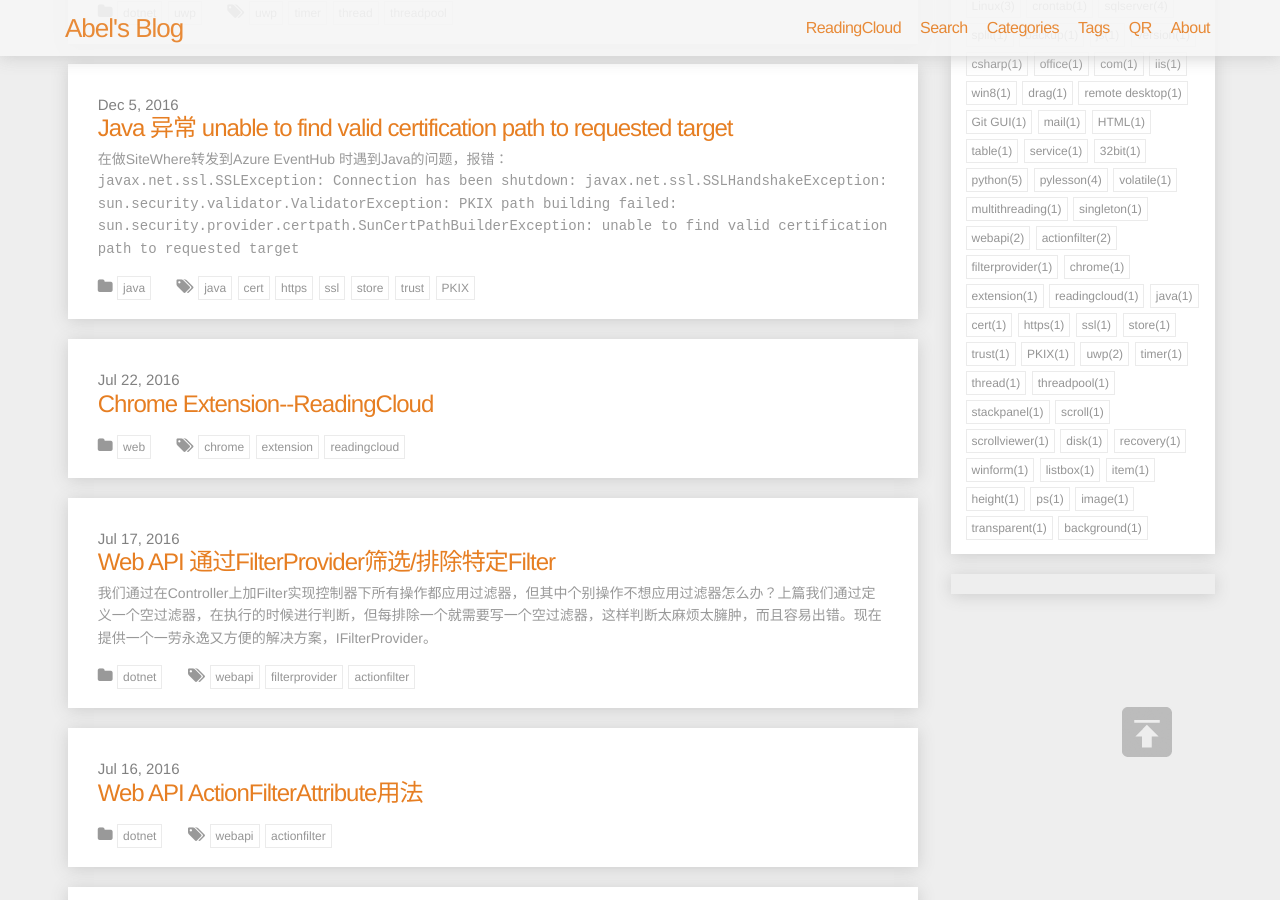
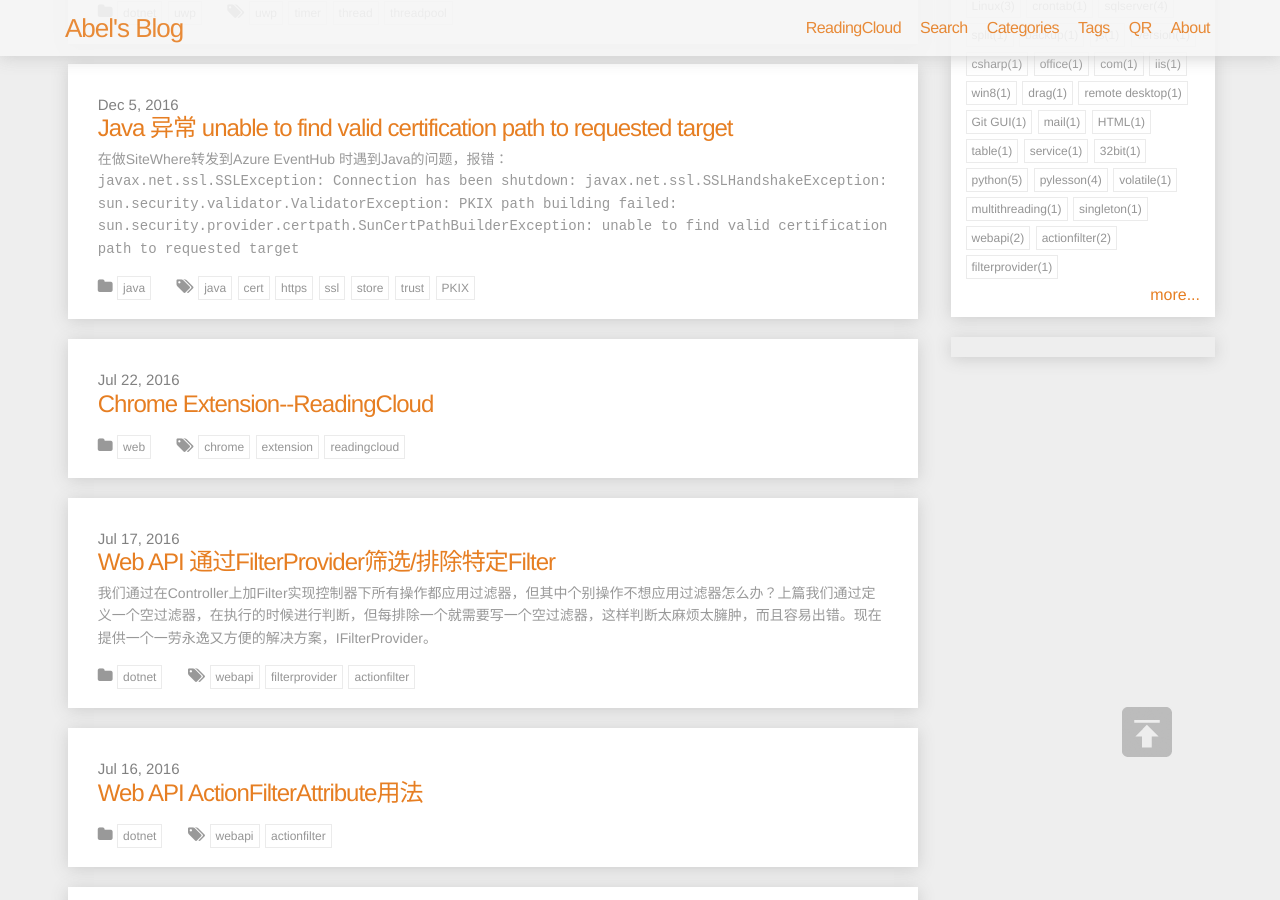
Before and after one commit to Abel-Liu/Abel-Liu.github.io, a Jekyll site: the page built from index.html, in a window 1280 px wide and 900 px high, scrolled down 789 px. Built offline with Jekyll 4.4.1, drawn with Linux system fonts in a browser that asks for light colours; nearby versions of some CDN libraries; the list of posts is cut into pages by our own code; comment, search, counter and statistics services are not loaded.

Commit message:
limit tags display in sidebar

```diff
--- a/_layouts/default.html
+++ b/_layouts/default.html
@@ -38,22 +38,33 @@
                         <div class="category-header">Categories</div>
                         <hr />
                         <ul class="category-panel">
-                            {% for c in site.categories %}
+                            {% for c in site.categories limit:20 %}
                             <li>
                                 <a class="category-link" href="/cat/{{c[0]}}/">{{c[0]}}({{c[1].size}})</a>
                             </li>
                             {% endfor %}
                         </ul>
+                        {% if site.categories.size>20 %}
+                        <div style="text-align: right;">
+                            <a href="/categories">more...</a>
+                        </div>
+                        {% endif %}
                     </div>
 
                     <div id="tag" class="sidebar">
                         <div class="category-header">Tags</div>
                         <hr />
                         <div style="margin-top: 10px;">
-                            {% for t in site.tags %}
+                            {% for t in site.tags limit:40 %}
                             <a class="cat-tag" href="/tag/{{t[0]}}">{{t[0]}}({{t[1].size}})</a>
                             {% endfor %}
                         </div>
+
+                        {% if site.tags.size>40 %}
+                        <div style="text-align: right;">
+                            <a href="/tags">more...</a>
+                        </div>
+                        {% endif %}
                     </div>
 
                     <div id="qr" class="sidebar" style="background:none;">
```
Also changed, not shown: categories.html (added, +12 -0 lines), tags.html (added, +12 -0 lines).
